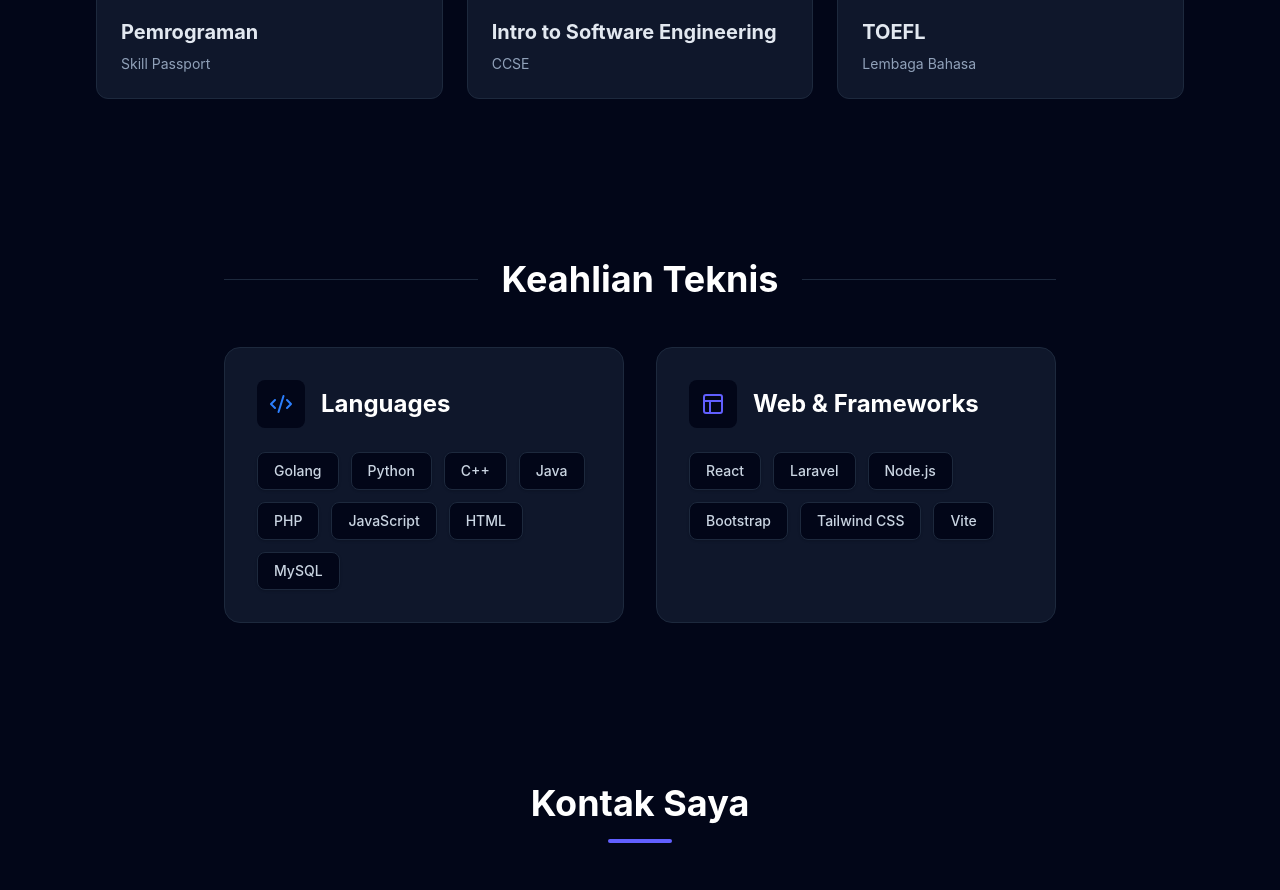
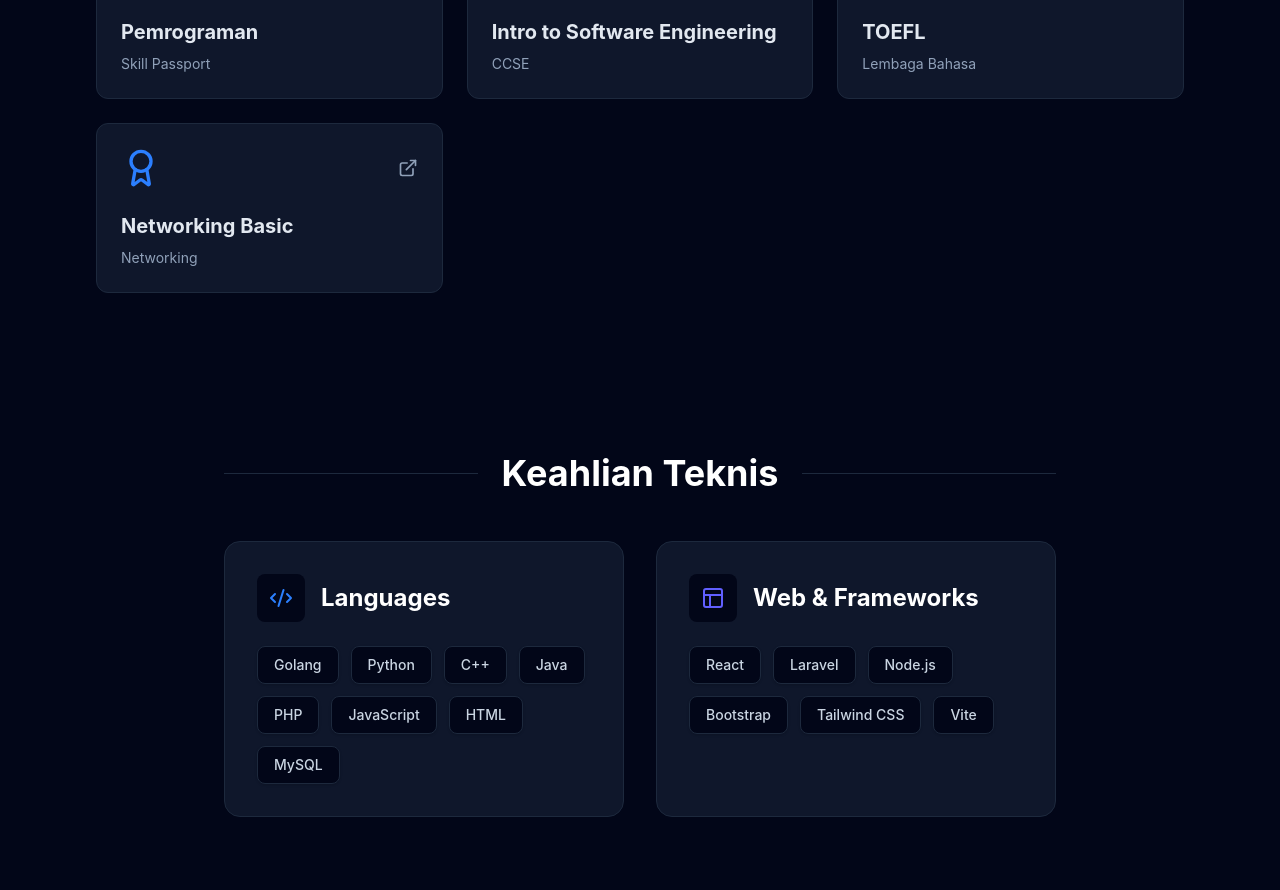
Before and after one commit to gadingislami12/Myself, a React (Vite) app: page / in a window 1280 px wide. Shown: the part 2560-3450 px from the top of the page. Built offline with nearby package versions, Linux system fonts and the light colour scheme.

Commit message:
Add Networking Basic certification

```diff
--- a/src/components/Certifications.jsx
+++ b/src/components/Certifications.jsx
@@ -17,6 +17,11 @@ const certifications = [
     title: "TOEFL",
     link: "https://gadingislami12.github.io/Profile-Portofolio/SERTIFIKAT_TOEFL_241021080303_GADING%20ISLAMI.PDF",
     issuer: "Lembaga Bahasa"
+  },
+  {
+    title: "Networking Basic",
+    link: "https://gadingislami12.github.io/Profile-Portofolio/networking-basic-gading.pdf",
+    issuer: "Networking"
   }
 ];
 
```
Also changed, not shown: 1 other file (tests, documents, lock files or other folders).
